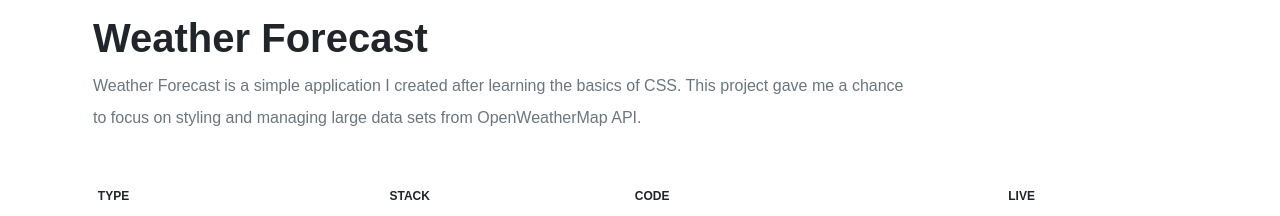
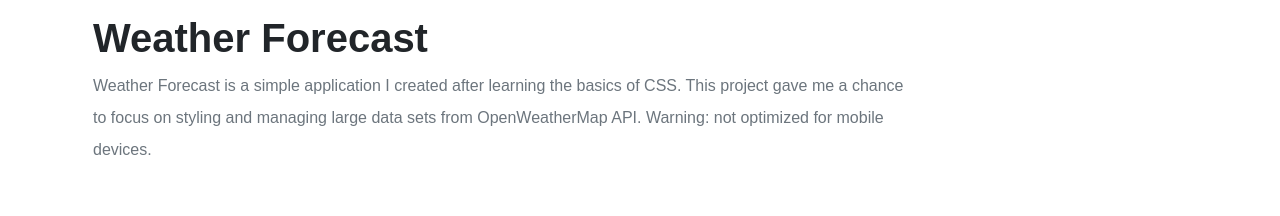
Before and after one commit to kzunino/react-portfolio, a React (Create React App) app: page /forecast in a window 1280 px wide. Shown: the part 130-346 px from the top of the page. Built offline with nearby package versions, Linux system fonts and the light colour scheme.

Commit message:
fixed forcast alignment photo and typos

```diff
--- a/src/components/Forecast.js
+++ b/src/components/Forecast.js
@@ -22,7 +22,8 @@
         <p className='col-md-9 p-0 text-secondary'>
           Weather Forecast is a simple application I created after learning the
           basics of CSS. This project gave me a chance to focus on styling and
-          managing large data sets from OpenWeatherMap API.
+          managing large data sets from OpenWeatherMap API. Warning: not
+          optimized for mobile devices.
         </p>
       </main>
       <section className={`container-fluid mt-5 px-0`}>
--- a/src/components/Home.js
+++ b/src/components/Home.js
@@ -2,7 +2,7 @@
 import {Link} from 'react-router-dom';
 
 import headerPhoto from './img/portfolio_picture.jpeg';
-import weatherForecast from './img/weatherForcast.png';
+import weatherForecast from './img/forecastMain.png';
 import localsPhoto from './img/locals.png';
 import traveBudget from './img/travelBudget.png';
 import ucBerkeleySeal from './img/UC_Berkeley_Seal.png';
@@ -82,7 +82,7 @@
           <p className='col-12 col-md-6 pt-4 pl-0 pr-0 text-secondary'>
             I am a world-traveling hospitality veteran turned Full Stack
             JavaScript Web Developer located in the San Francisco Bay Area. I
-            graduated from UC-Berkeley in 2014 and I’m currently a
+            graduated from UC-Berkeley in 2014 and I am currently a
             Student-Developer Moderator at Treehouse.
             <br />
             <br />
--- a/src/components/Locals.js
+++ b/src/components/Locals.js
@@ -1,6 +1,6 @@
 import React, {useEffect, useState} from 'react';
 import {Link} from 'react-router-dom';
-import weatherForecast from './img/weatherForcast.png';
+import weatherForecast from './img/forecastMain.png';
 import travelBudget from './img/travelBudget.png';
 
 import localsLrg from './img/locals-lrg.png';
```
Also changed, not shown: src/components/img/forecastMain.png (added), src/components/img/weatherForcast.png (deleted).
